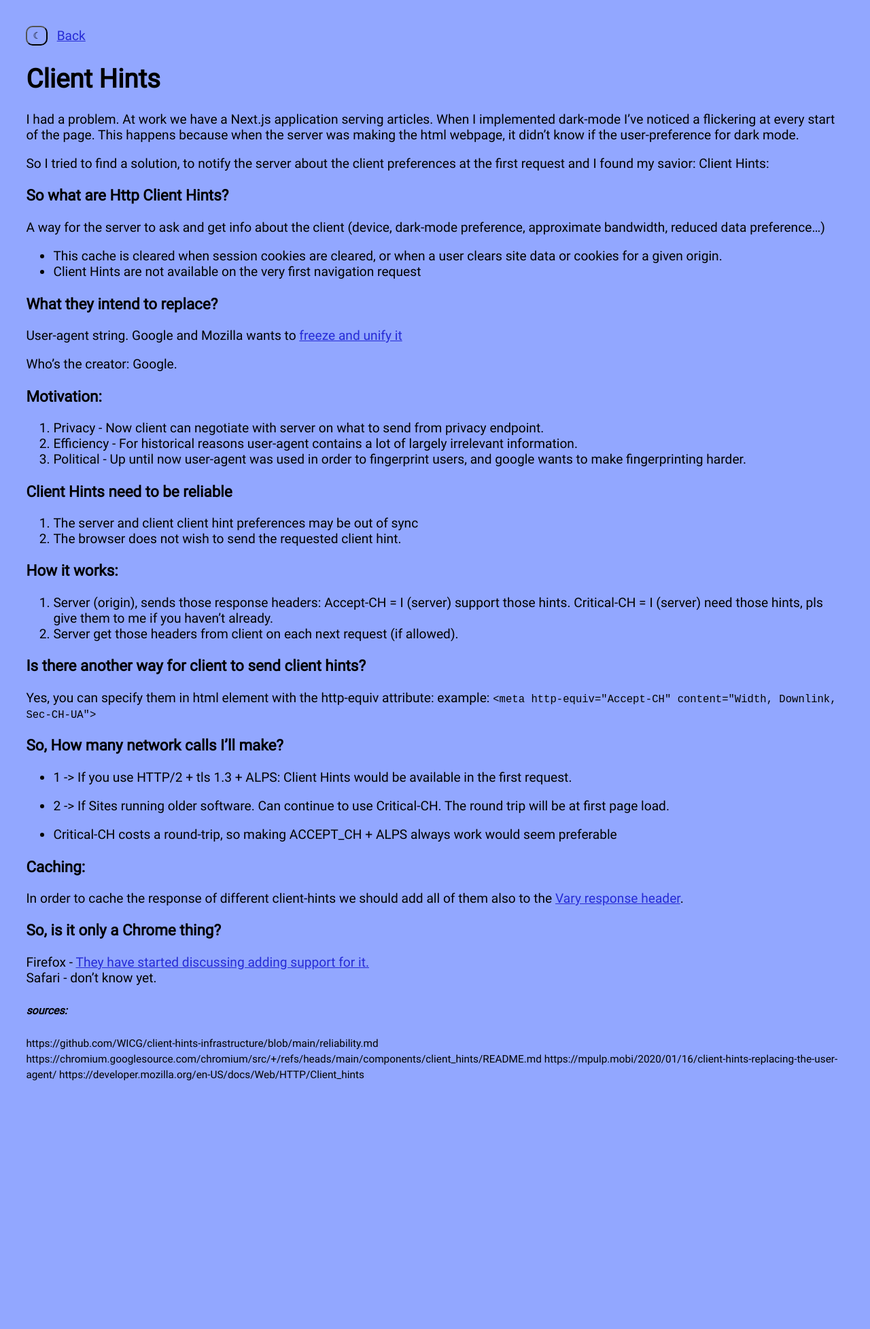
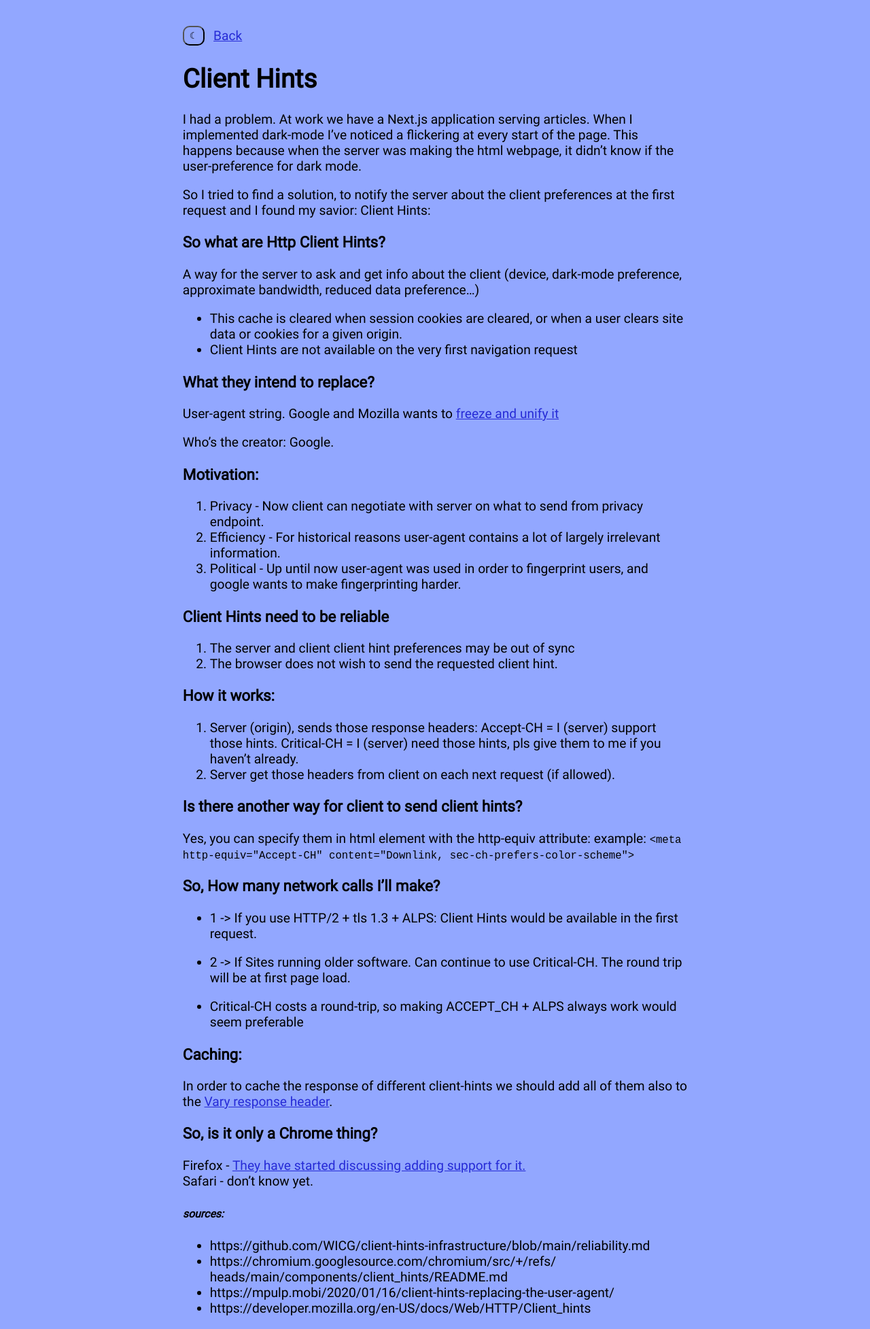
Before and after one commit to purple-cmd/blog, a Jekyll site: the page built from _posts/2022-05-28-Client-Hints.md, in a window 1280 px wide. Shown: the whole page at 68% size. Built offline with Jekyll 4.4.1, drawn with Linux system fonts in a browser that asks for light colours; before the commit the page ends 1630 px from its top, so only the background shows below that.

Commit message:
responsive design

```diff
--- a/_posts/2022-05-28-Client-Hints.md
+++ b/_posts/2022-05-28-Client-Hints.md
@@ -39,7 +39,7 @@ Who's the creator: Google.
 
 ### Is there another way for client to send client hints?
 Yes, you can specify them in html <meta> element with the http-equiv attribute:
-example: `<meta http-equiv="Accept-CH" content="Width, Downlink, Sec-CH-UA">`
+example: `<meta http-equiv="Accept-CH" content="Downlink, sec-ch-prefers-color-scheme">`
 
 ### So, How many network calls I'll make?
  - 1 -> If you use HTTP/2 + tls 1.3 + ALPS: Client Hints would be available in the first request.
@@ -57,9 +57,8 @@ Safari - don't know yet.
 
 
 ##### _sources:_
-<span class="small">
-https://github.com/WICG/client-hints-infrastructure/blob/main/reliability.md
-https://chromium.googlesource.com/chromium/src/+/refs/heads/main/components/client_hints/README.md
-https://mpulp.mobi/2020/01/16/client-hints-replacing-the-user-agent/
-https://developer.mozilla.org/en-US/docs/Web/HTTP/Client_hints
-</span>
+- https://github.com/WICG/client-hints-infrastructure/blob/main/reliability.md
+- https://chromium.googlesource.com/chromium/src/+/refs/
+heads/main/components/client_hints/README.md
+- https://mpulp.mobi/2020/01/16/client-hints-replacing-the-user-agent/
+- https://developer.mozilla.org/en-US/docs/Web/HTTP/Client_hints
--- a/assets/css/index.css
+++ b/assets/css/index.css
@@ -26,6 +26,13 @@ body {
   margin: 2em;
 }
 
+/* tablet, landscape iPad, lo-res laptops ands desktops */
+@media (min-width:801px)  {
+  body {
+    margin: 2em 14em 0 14em;
+  }
+}
+
 a {
   color: var(--color3);
 }
@@ -47,3 +54,9 @@ a {
 .small {
   font-size: 0.8em;
 }
+
+.ellipsis-overflow {
+  white-space: nowrap;
+  overflow: hidden;
+  text-overflow: ellipsis;
+}
```
Lines whose indentation alone changed are shown as unchanged.
